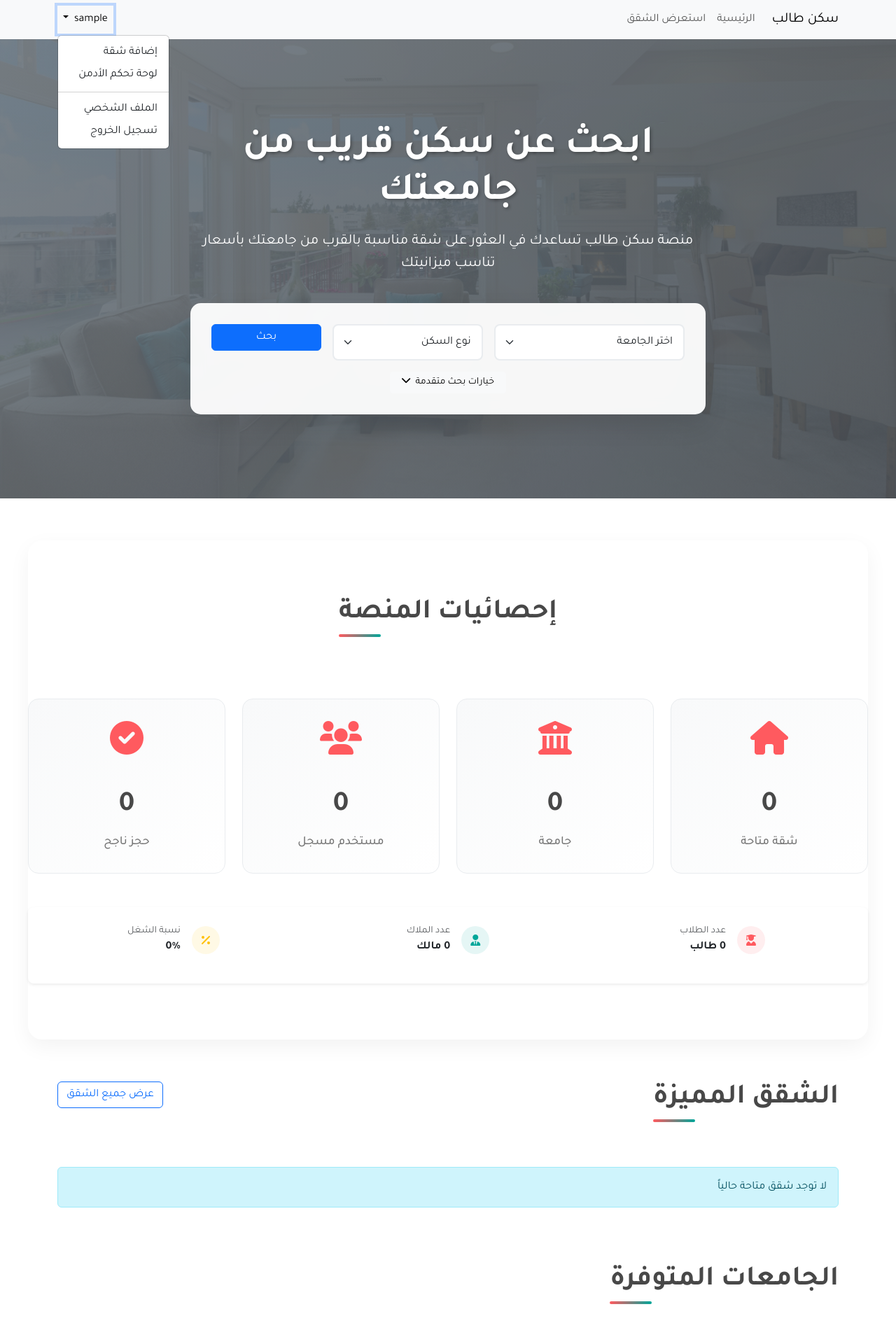
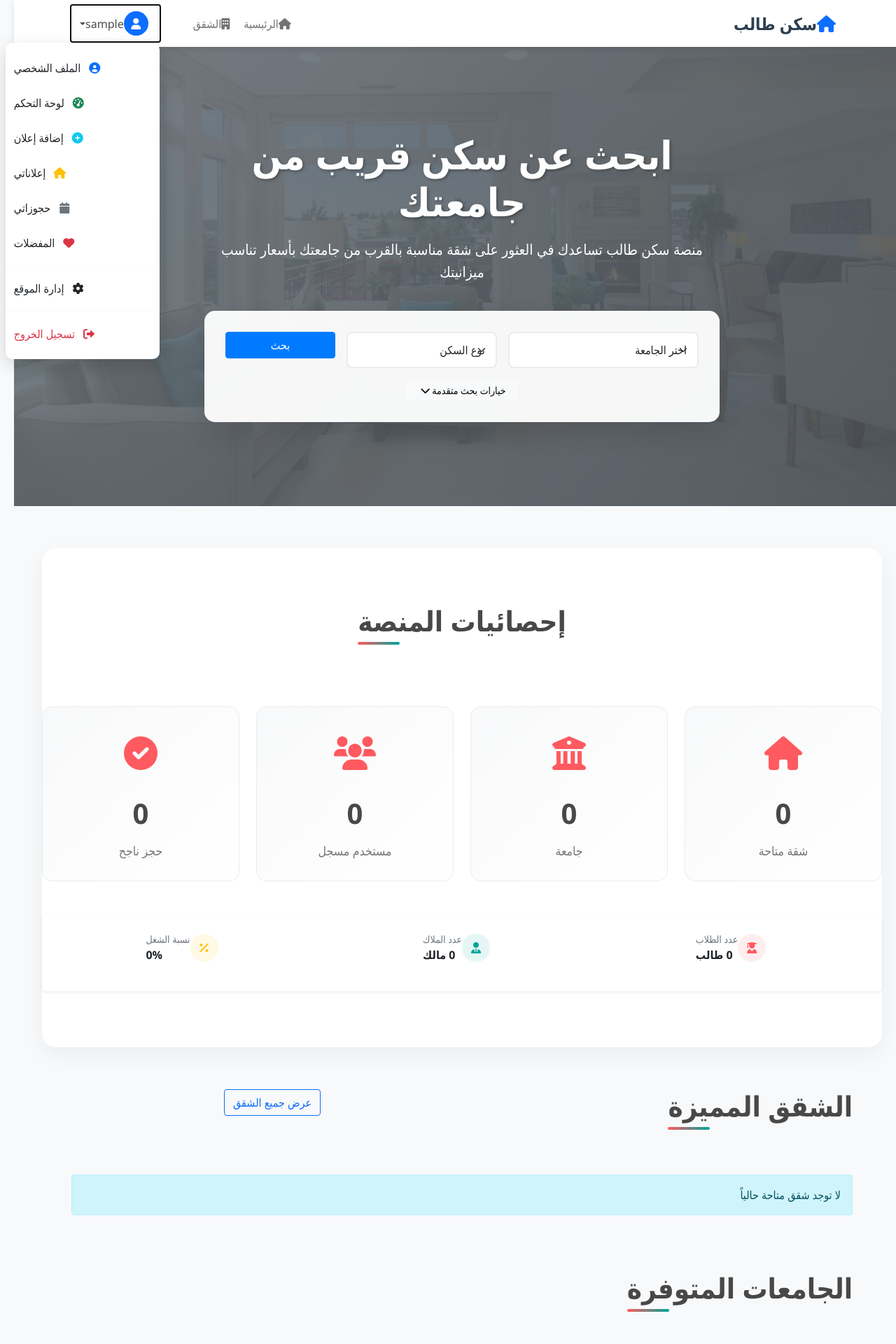
Before and after one commit to ibrahemmaher900/student-housing, a Django app: page / in a window 1280 px wide, after a click on "sample". Shown: the top 1920 px of the page at 70% size. Run offline with Django 4.2, Linux system fonts and the light colour scheme; the visitor is signed in with stand-in values (Sample User, id 1); data that the repository does not hold is empty.

Commit message:
Enhance navigation dropdown with professional design and responsive layout

```diff
--- a/templates/base/base.html
+++ b/templates/base/base.html
@@ -4,56 +4,199 @@
     <meta charset="UTF-8">
     <meta name="viewport" content="width=device-width, initial-scale=1.0">
     <title>{% block title %}سكن طالب{% endblock %}</title>
-    <link rel="stylesheet" href="https://cdn.jsdelivr.net/npm/bootstrap@5.3.0/dist/css/bootstrap.rtl.min.css">
-    <link rel="stylesheet" href="https://cdnjs.cloudflare.com/ajax/libs/font-awesome/6.0.0/css/all.min.css">
-    <link href="https://fonts.googleapis.com/css2?family=Tajawal:wght@400;500;700&display=swap" rel="stylesheet">
+
+    <!-- Bootstrap CSS -->
+    <link href="https://cdn.jsdelivr.net/npm/bootstrap@5.1.3/dist/css/bootstrap.min.css" rel="stylesheet">
+    <link href="https://cdnjs.cloudflare.com/ajax/libs/font-awesome/6.0.0/css/all.min.css" rel="stylesheet">
+
+    {% load static %}
+    <link rel="stylesheet" href="{% static 'css/style.css' %}">
+
     <style>
-        body {
-            font-family: 'Tajawal', sans-serif;
+        /* تحسين القائمة المنسدلة */
+        .navbar {
+            box-shadow: 0 2px 10px rgba(0,0,0,0.1);
+        }
+
+        .dropdown-menu {
+            border: none;
+            box-shadow: 0 8px 25px rgba(0,0,0,0.15);
+            border-radius: 10px;
+            padding: 10px 0;
+            min-width: 220px;
+        }
+
+        .dropdown-item {
+            padding: 12px 20px;
+            font-weight: 500;
+            transition: all 0.3s ease;
+            border-radius: 8px;
+            margin: 2px 8px;
+        }
+
+        .dropdown-item:hover {
+            background: linear-gradient(135deg, #667eea 0%, #764ba2 100%);
+            color: white;
+            transform: translateX(-5px);
+        }
+
+        .dropdown-item i {
+            width: 20px;
+            text-align: center;
+            margin-left: 10px;
+        }
+
+        .dropdown-divider {
+            margin: 8px 0;
+            border-color: #e9ecef;
+        }
+
+        .navbar-brand {
+            font-weight: bold;
+            font-size: 1.5rem;
+            color: #2c3e50 !important;
+        }
+
+        .nav-link {
+            font-weight: 500;
+            transition: color 0.3s ease;
+        }
+
+        .nav-link:hover {
+            color: #667eea !important;
+        }
+
+        /* تحسين للموبايل */
+        @media (max-width: 768px) {
+            .dropdown-menu {
+                position: static !important;
+                transform: none !important;
+                box-shadow: none;
+                border: 1px solid #dee2e6;
+                margin-top: 10px;
+            }
+
+            .dropdown-item {
+                padding: 15px 20px;
+                font-size: 16px;
+            }
+
+            .navbar-collapse {
+                margin-top: 10px;
+            }
+        }
+
+        /* أنيميشن للقائمة */
+        .dropdown-menu {
+            animation: slideDown 0.3s ease;
+        }
+
+        @keyframes slideDown {
+            from {
+                opacity: 0;
+                transform: translateY(-10px);
+            }
+            to {
+                opacity: 1;
+                transform: translateY(0);
+            }
         }
     </style>
+
     {% block extra_css %}{% endblock %}
 </head>
 <body>
-    <nav class="navbar navbar-expand-lg navbar-light bg-light shadow-sm">
+    <!-- Navigation -->
+    <nav class="navbar navbar-expand-lg navbar-light bg-white sticky-top">
         <div class="container">
-            <a class="navbar-brand" href="/">سكن طالب</a>
+            <a class="navbar-brand" href="{% url 'home' %}">
+                <i class="fas fa-home me-2 text-primary"></i>سكن طالب
+            </a>
+
             <button class="navbar-toggler" type="button" data-bs-toggle="collapse" data-bs-target="#navbarNav">
                 <span class="navbar-toggler-icon"></span>
             </button>
+
             <div class="collapse navbar-collapse" id="navbarNav">
                 <ul class="navbar-nav me-auto">
                     <li class="nav-item">
-                        <a class="nav-link" href="/">الرئيسية</a>
+                        <a class="nav-link" href="{% url 'home' %}">
+                            <i class="fas fa-home me-1"></i>الرئيسية
+                        </a>
                     </li>
                     <li class="nav-item">
-                        <a class="nav-link" href="/apartments/">استعرض الشقق</a>
+                        <a class="nav-link" href="{% url 'apartment_list' %}">
+                            <i class="fas fa-building me-1"></i>الشقق
+                        </a>
                     </li>
                 </ul>
+
                 <ul class="navbar-nav">
                     {% if user.is_authenticated %}
                         <li class="nav-item dropdown">
-                            <a class="nav-link dropdown-toggle" href="#" id="ownerDropdown" role="button" data-bs-toggle="dropdown" aria-expanded="false">
+                            <a class="nav-link dropdown-toggle d-flex align-items-center" href="#" id="navbarDropdown" role="button" data-bs-toggle="dropdown" aria-expanded="false">
+                                <div class="bg-primary text-white rounded-circle d-flex align-items-center justify-content-center me-2" style="width: 35px; height: 35px;">
+                                    <i class="fas fa-user"></i>
+                                </div>
                                 {{ user.username }}
                             </a>
-                            <ul class="dropdown-menu dropdown-menu-end" aria-labelledby="ownerDropdown">
-                                <li><a class="dropdown-item" href="/apartments/add/">إضافة شقة</a></li>
-                                {% if user.is_staff or user.is_superuser %}
-                                    <li><a class="dropdown-item" href="/admin/dashboard/">لوحة تحكم الأدمن</a></li>
-                                {% else %}
-                                    <li><a class="dropdown-item" href="/owner/dashboard/">لوحة تحكم المالك</a></li>
+                            <ul class="dropdown-menu dropdown-menu-end">
+                                <li>
+                                    <a class="dropdown-item" href="{% url 'profile' %}">
+                                        <i class="fas fa-user-circle text-primary"></i>الملف الشخصي
+                                    </a>
+                                </li>
+                                <li>
+                                    <a class="dropdown-item" href="{% url 'owner_dashboard' %}">
+                                        <i class="fas fa-tachometer-alt text-success"></i>لوحة التحكم
+                                    </a>
+                                </li>
+                                <li>
+                                    <a class="dropdown-item" href="{% url 'add_apartment' %}">
+                                        <i class="fas fa-plus-circle text-info"></i>إضافة إعلان
+                                    </a>
+                                </li>
+                                <li>
+                                    <a class="dropdown-item" href="{% url 'my_apartments' %}">
+                                        <i class="fas fa-home text-warning"></i>إعلاناتي
+                                    </a>
+                                </li>
+                                <li>
+                                    <a class="dropdown-item" href="{% url 'my_bookings' %}">
+                                        <i class="fas fa-calendar text-secondary"></i>حجوزاتي
+                                    </a>
+                                </li>
+                                <li>
+                                    <a class="dropdown-item" href="{% url 'my_wishlist' %}">
+                                        <i class="fas fa-heart text-danger"></i>المفضلات
+                                    </a>
+                                </li>
+                                {% if user.is_staff %}
+                                <li><hr class="dropdown-divider"></li>
+                                <li>
+                                    <a class="dropdown-item" href="{% url 'admin_dashboard' %}">
+                                        <i class="fas fa-cog text-dark"></i>إدارة الموقع
+                                    </a>
+                                </li>
                                 {% endif %}
                                 <li><hr class="dropdown-divider"></li>
-                                <li><a class="dropdown-item" href="/users/profile/">الملف الشخصي</a></li>
-                                <li><a class="dropdown-item" href="/users/logout/">تسجيل الخروج</a></li>
+                                <li>
+                                    <a class="dropdown-item text-danger" href="{% url 'logout' %}">
+                                        <i class="fas fa-sign-out-alt"></i>تسجيل الخروج
+                                    </a>
+                                </li>
                             </ul>
                         </li>
                     {% else %}
-                        <li class="nav-item">
-                            <a class="nav-link" href="/users/login/">تسجيل الدخول</a>
+                        <li class="nav-item me-2">
+                            <a class="btn btn-outline-primary" href="{% url 'login' %}">
+                                <i class="fas fa-sign-in-alt me-1"></i>تسجيل الدخول
+                            </a>
                         </li>
                         <li class="nav-item">
-                            <a class="nav-link" href="/users/register/">التسجيل</a>
+                            <a class="btn btn-primary" href="{% url 'register' %}">
+                                <i class="fas fa-user-plus me-1"></i>إنشاء حساب
+                            </a>
                         </li>
                     {% endif %}
                 </ul>
@@ -61,25 +204,47 @@
         </div>
     </nav>
 
+    <!-- Messages -->
     {% if messages %}
         <div class="container mt-3">
             {% for message in messages %}
-                <div class="alert alert-{{ message.tags }}">
+                <div class="alert alert-{{ message.tags }} alert-dismissible fade show" role="alert">
                     {{ message }}
+                    <button type="button" class="btn-close" data-bs-dismiss="alert"></button>
                 </div>
             {% endfor %}
         </div>
     {% endif %}
 
-    {% block content %}{% endblock %}
+    <!-- Main Content -->
+    <main>
+        {% block content %}
+        {% endblock %}
+    </main>
 
-    <footer class="bg-dark text-white py-4 mt-5">
-        <div class="container text-center">
-            <p>&copy; 2025 سكن طالب. جميع الحقوق محفوظة.</p>
+    <!-- Footer -->
+    <footer class="bg-dark text-light py-4 mt-5">
+        <div class="container">
+            <div class="row">
+                <div class="col-md-6">
+                    <h5><i class="fas fa-home me-2"></i>سكن طالب</h5>
+                    <p>منصة لإيجار الشقق للطلاب في مصر</p>
+                </div>
+                <div class="col-md-6 text-end">
+                    <p>&copy; 2024 سكن طالب. جميع الحقوق محفوظة.</p>
+                    <div class="social-links">
+                        <a href="#" class="text-light me-3"><i class="fab fa-facebook"></i></a>
+                        <a href="#" class="text-light me-3"><i class="fab fa-twitter"></i></a>
+                        <a href="#" class="text-light"><i class="fab fa-instagram"></i></a>
+                    </div>
+                </div>
+            </div>
         </div>
     </footer>
 
-    <script src="https://cdn.jsdelivr.net/npm/bootstrap@5.3.0/dist/js/bootstrap.bundle.min.js"></script>
+    <!-- Bootstrap JS -->
+    <script src="https://cdn.jsdelivr.net/npm/bootstrap@5.1.3/dist/js/bootstrap.bundle.min.js"></script>
+
     {% block extra_js %}{% endblock %}
 </body>
 </html>
```
